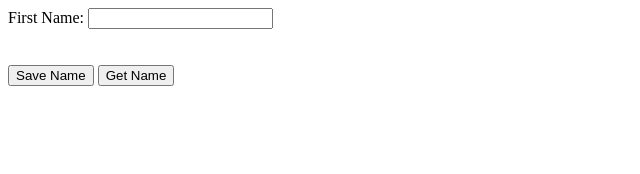
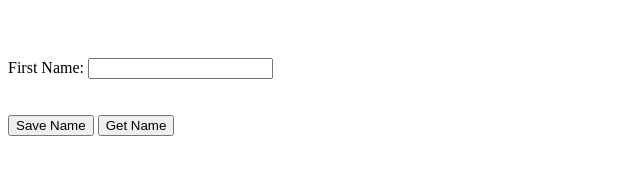
Before and after one commit to nzmdgnc/tb-pwa, a plain HTML site: page index.html in a window 1280 px wide. Shown: the whole page, without its empty margins (0-640 px from the left). Drawn offline with nearby package versions, Linux system fonts and the light colour scheme.

Commit message:
Import files

```diff
--- a/index.html
+++ b/index.html
@@ -27,7 +27,7 @@ if(localStorage){
 </script>
 </head>
 <body>
-    <form>
+    <form style="padding-top: 50px">
     	<label>First Name: <input type="text" id="firstName"></label></br></br></br>
         <button type="button" class="save">Save Name</button>
         <button type="button" class="access">Get Name</button>
```
